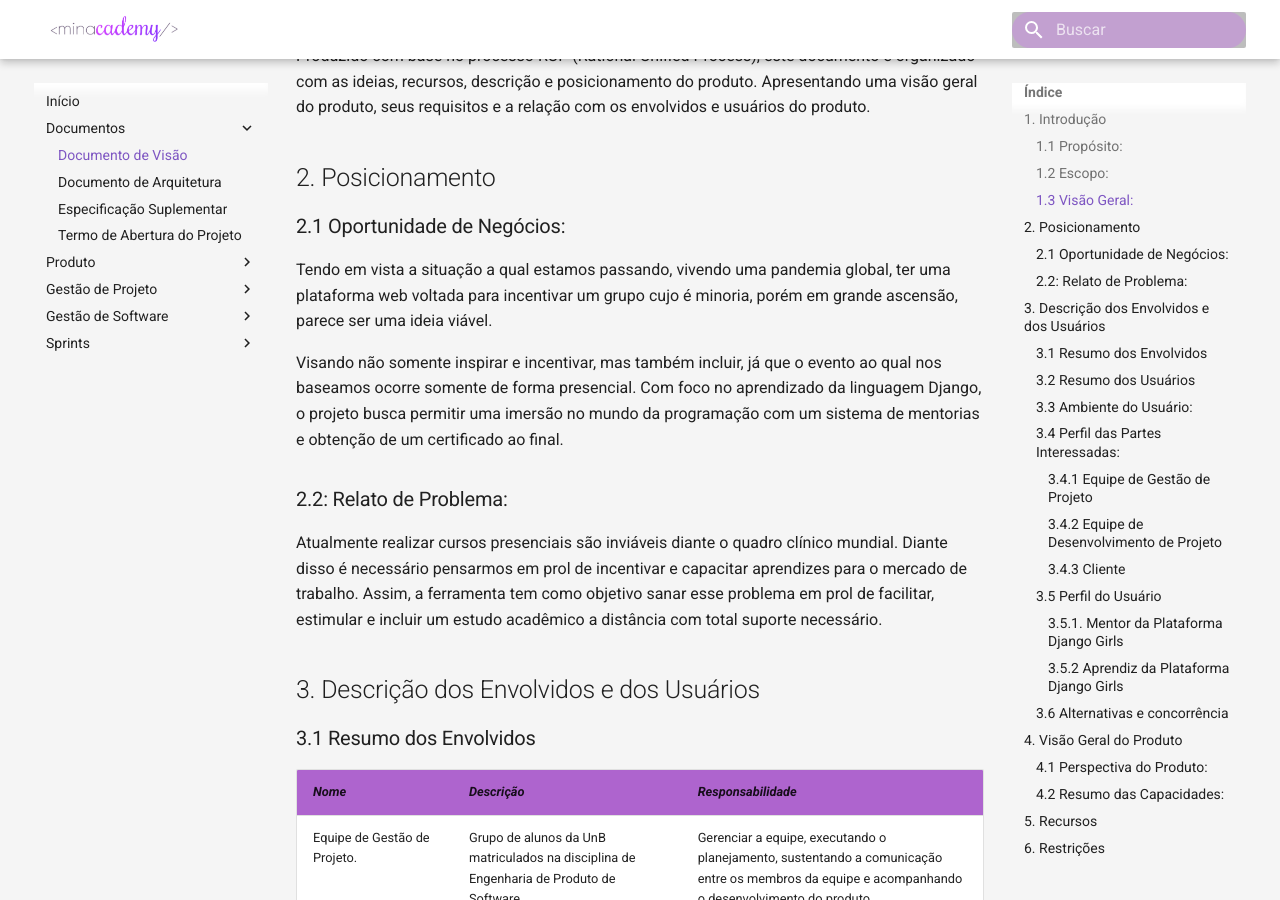
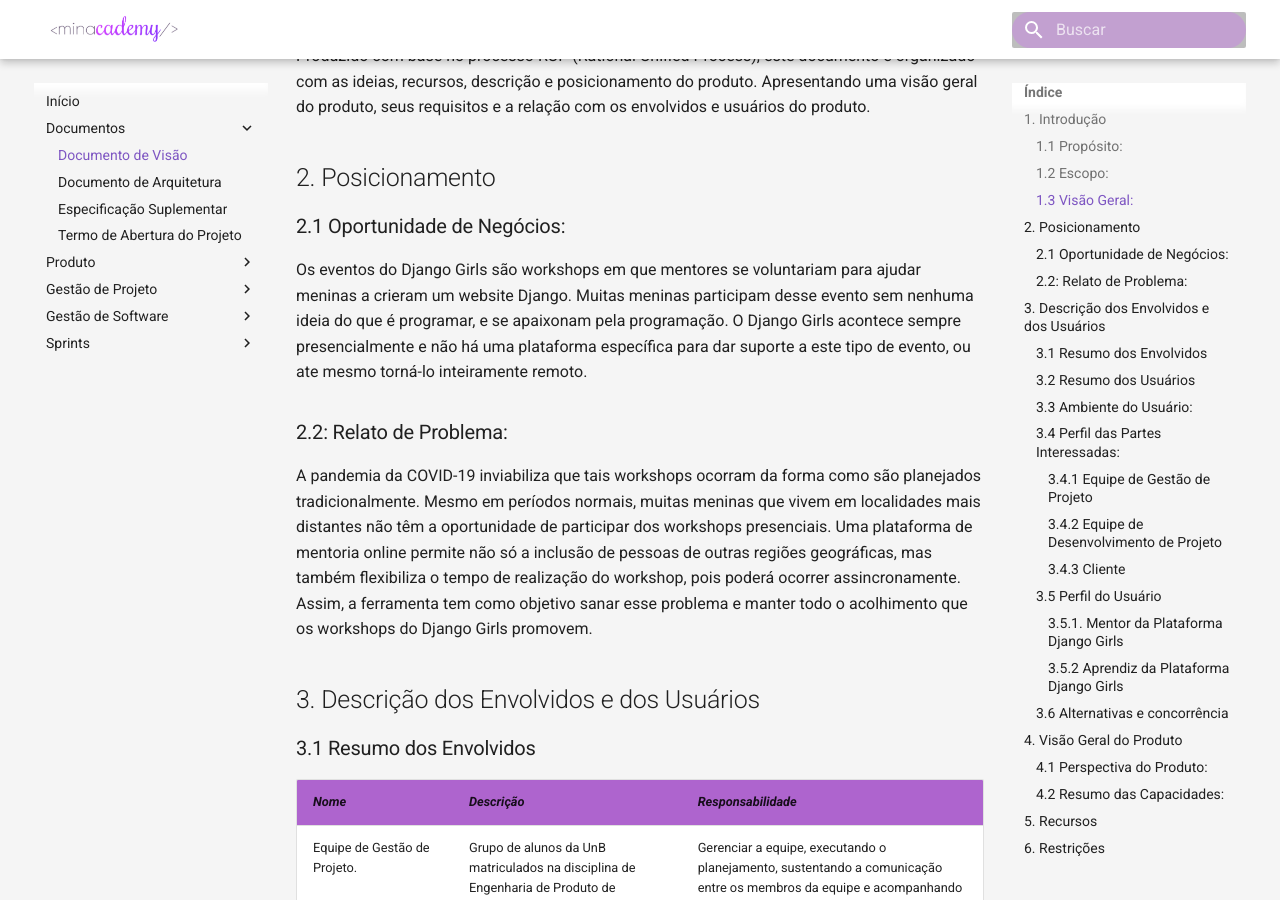
Before and after one commit to fga-eps-mds/2020.1-Minacademy-Wiki, an MkDocs documentation site: the page built from docs/documentos/doc_visao.md, in a window 1280 px wide and 900 px high, scrolled down 722 px. Built offline with MkDocs 1.6.1 and Material for MkDocs 9.7.7, drawn with Linux system fonts in a browser that asks for light colours; some of the changed text lies outside the part shown.

Commit message:
Correção de documentos

```diff
--- a/docs/documentos/doc_visao.md
+++ b/docs/documentos/doc_visao.md
@@ -22,13 +22,12 @@
 
 ### 2.1 Oportunidade de Negócios:
 
-Tendo em vista a situação a qual estamos passando, vivendo uma pandemia global, ter uma plataforma web voltada para incentivar um grupo cujo é minoria, porém em grande ascensão, parece ser uma ideia viável.
+Os eventos do Django Girls são workshops em que mentores se voluntariam para ajudar meninas a crieram um website Django. Muitas meninas participam desse evento sem nenhuma ideia do que é programar, e se apaixonam pela programação. O Django Girls acontece sempre presencialmente e não há uma plataforma específica para dar suporte a este tipo de evento, ou ate mesmo torná-lo inteiramente remoto.
 
-Visando não somente inspirar e incentivar, mas também incluir, já que o evento ao qual nos baseamos ocorre somente de forma presencial. Com foco no aprendizado da linguagem Django, o projeto busca permitir uma imersão no mundo da programação com um sistema de mentorias e obtenção de um certificado ao final.
 
 ### 2.2: Relato de Problema:
 
-Atualmente realizar cursos presenciais são inviáveis diante o quadro clínico mundial. Diante disso é necessário pensarmos em prol de incentivar e capacitar aprendizes para o mercado de trabalho. Assim, a ferramenta tem como objetivo sanar esse problema em prol de facilitar, estimular e incluir um estudo acadêmico a distância com total suporte necessário.
+A pandemia da COVID-19 inviabiliza que tais workshops ocorram da forma como são planejados tradicionalmente. Mesmo em períodos normais, muitas meninas que vivem em localidades mais distantes não têm a oportunidade de participar dos workshops presenciais. Uma plataforma de mentoria online permite não só a inclusão de pessoas de outras regiões geográficas, mas também flexibiliza o tempo de realização do workshop, pois poderá ocorrer assincronamente. Assim, a ferramenta tem como objetivo sanar esse problema e manter todo o acolhimento que os workshops do Django Girls promovem.
 
 
 ## 3. Descrição dos Envolvidos e dos Usuários
@@ -76,8 +75,8 @@
 #### 3.4.3 Cliente
 |     	|    	|
 |--------|---------|
-|_Representantes_  | mentores da organização Django Girls|
-|_Descrição_ | Responsável pelas demandas e validação do projeto.|
+|_Representantes_  | Organizadores e mentores de workshops do Django Girls. |
+|_Descrição_ | Pessoas responsáveis pela realização de workshops em diferentes localizações. |
 |_Tipo_| - |
 |_Critérios de Sucesso_| Expressar com clareza a proposta do projeto, detalhando funcionalidades esperadas, entre outros requisitos desejados para a aplicação. Além disso, deve testar a aplicação, observando possíveis erros ou inconformidades.|
 |_Envolvimento_| Médio|
@@ -121,10 +120,9 @@
 ### 4.2 Resumo das Capacidades:
 Benefícios para o cliente   | Recurso de suporte
 :-----------------------: | :----------------:
-Comunicação entre usuários | A plataforma apresenta um  sistema exclusivo de <br> fórum e chat, para que aprendizes e mentores <br> possam se ajudar.
-Aprendizado acessível | Tutorial em etapas e com exercícios <br> para prática e fixação.
-Certificado de conclusão | Ao final das atividades os <br> participantes receberão um certificado.
-Feedback para aprendizes | Funcionalidade para mentores avaliarem trabalhos
+Comunicação entre usuários | A plataforma apresenta um  sistema exclusivo de de chat, para que aprendizes e mentores possam se ajudar.
+Aprendizado acessível | Tutorial em etapas e com exercícios para prática e fixação.
+Certificado de conclusão | Ao final das atividades, os participantes receberão um certificado.
 
 ## 5. Recursos
 
@@ -133,11 +131,9 @@
 Cadastrar Usuário | Os usuários serão cadastrados na plataforma, podendo ser cadastrado como aprendiz, ou como mentor.
 Controle de Acesso | Os usuários devem estar cadastrado na plataforma para realizar o tutorial ou dar mentoria.
 Mentoria | Os usuários cadastrados como aprendizes, poderão ser vinculados a um mentor, para que este possa retirar dúvidas e dar suporte. O aprendiz/mentor também poderá reportar e/ou cancelar vínculo caso alguém seja rude ou falte com respeito.
-Fórum | O fórum servirá como espaço de discussão geral, afim de tirar dúvidas, onde aprendizes e mentores poderão interagir.
 Tutorial Interativo | Os cadastrados como aprendizes, terão acesso ao conteúdo do Django Girls de forma modularizada e com atividades.
 Certificados | Os aprendizes receberão um certificado de conclusão, após o término do tutorial. E os mentores terão certificado que o aprendiz finalizou o tutorial com sucesso.
 Dashboard | Alterar e visualizar informações de usuário, visualizar as atividades concluídas, salvar certificados no dispositivo e receber notificações ao ocorrer atualizações.
-Ranking | Receber pontos ao contribuir na plataforma, compartilhar a posição no ranking em redes sociais, e receber incentivo para contribuir na plataforma através do ranking.
 
 
 ## 6. Restrições
@@ -147,6 +143,4 @@
 - Ser capaz de rodar nos principais navegadores.
 - Deve possuir meio de interação entre aprendizes e mentores.
 - Deve possuir pontos, ao progredir no tutorial.
-- Os pontos deve ser utilizado para o ranking da plataforma.
 - Ao concluir o tutorial, aprendizes deverão ser promovidas a mentores.
-- A avaliação final deverá ser avaliada por outros mentores e não o mentor do aprendiz, para não haver conflito de interesse na certificação do mentor.
```
Also changed, not shown: docs/documentos/doc_arqui.md (+1 -0 lines), docs/produto/roadmaps.md (+1 -1 lines).
